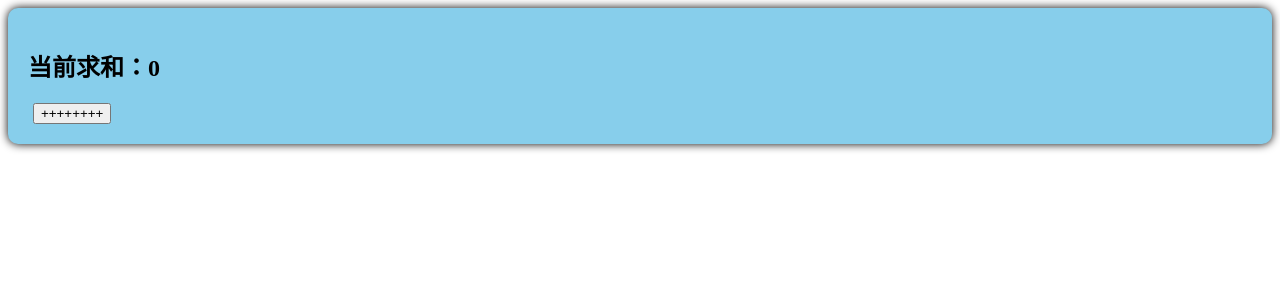
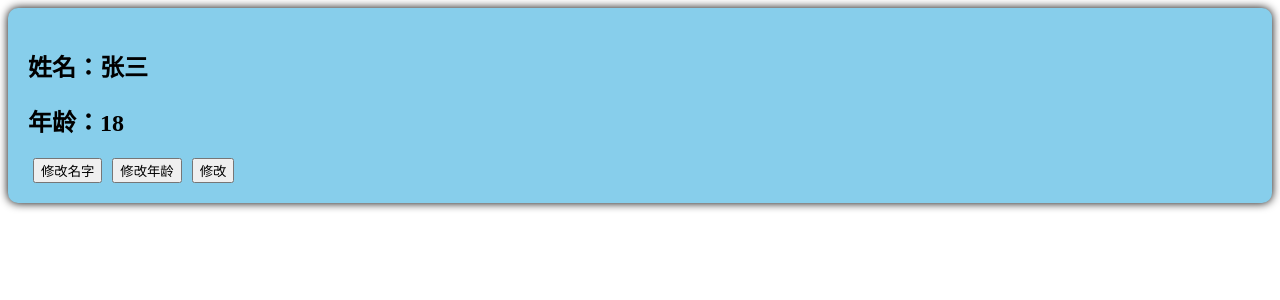
Before and after one commit to AAAcheng11/vue-project, a Vue app: page / in a window 1280 px wide. Shown: the top 300 px of the page. Built offline with nearby package versions, Linux system fonts and the light colour scheme.

Commit message:
情况二ref监控对象类型

```diff
--- a/src/components/Person.vue
+++ b/src/components/Person.vue
@@ -1,27 +1,36 @@
 <template>
     <!-- html -->
     <div class="person">
-        <h2>当前求和：{{ sum }}</h2>
-        <button @click="changeSum">++++++++</button>
+        <h2>姓名：{{ person.name }}</h2>
+        <h2>年龄：{{ person.age }}</h2>
+        <button @click="changName">修改名字</button>
+        <button @click="changAge">修改年龄</button>
+        <button @click="changePerson">修改</button>
     </div>
 </template>
 
 <script lang="ts" setup name='Person'>
 import { ref, watch } from 'vue';
 // 数据求和
-let sum = ref(0)
-
-function changeSum() {
-    sum.value += 5
+let person = ref({
+    name: '张三',
+    age: 18
+})
+function changName() {
+    person.value.name += '#'
 }
 
-let stopWatch = watch(sum, (newValue, oldValue) => {
-    console.log(newValue, oldValue)
-    console.log('sum变化了')
-    if (newValue > 20) {
-        stopWatch()
-    }
-})
+function changAge() {
+    person.value.age += 2
+}
+
+function changePerson() {
+    person.value = { name: 'lisi', age: 19 }
+}
+
+watch(person, () => {
+
+}, { deep: true }) //监控ref对象时，开启深度监控才可以看到具体属性变化
 
 </script>
 
```
